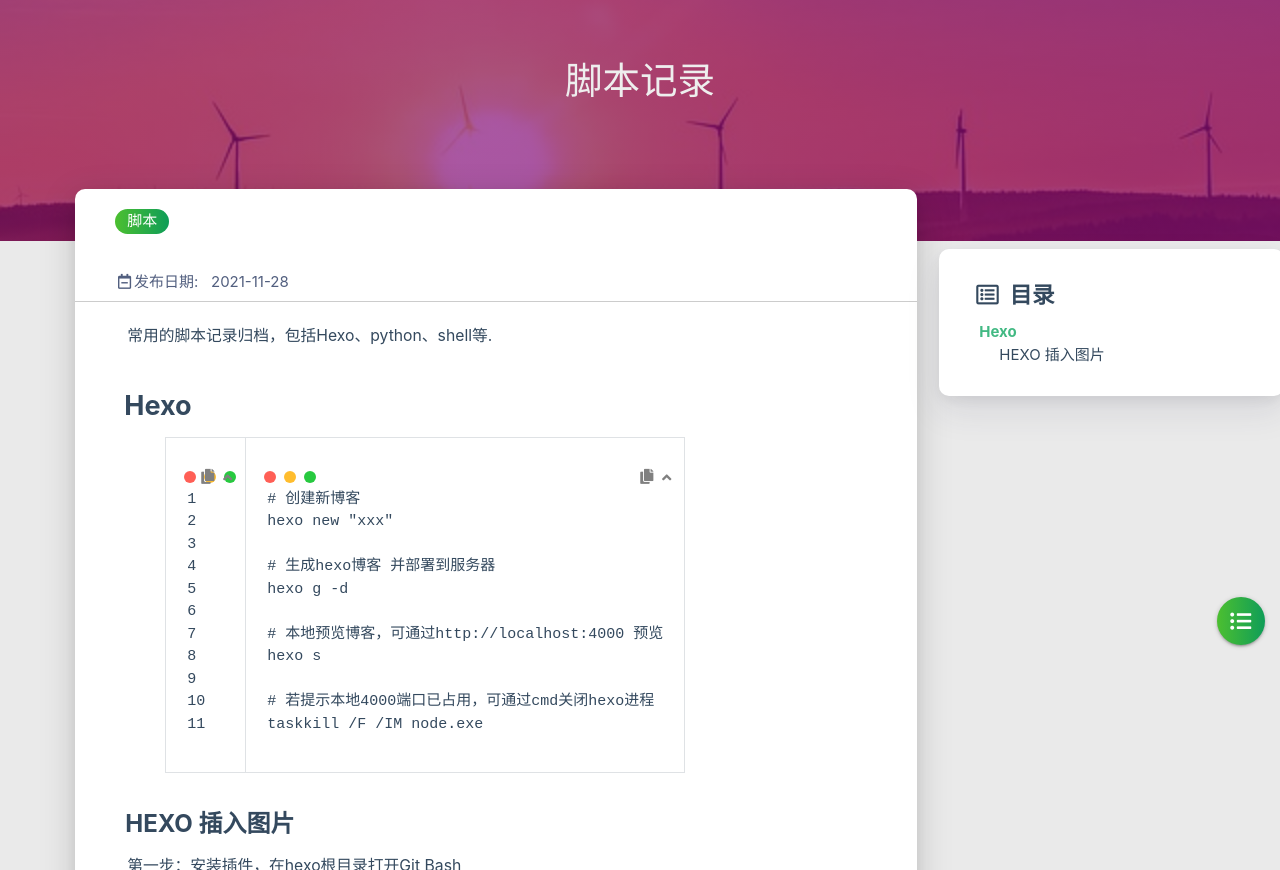
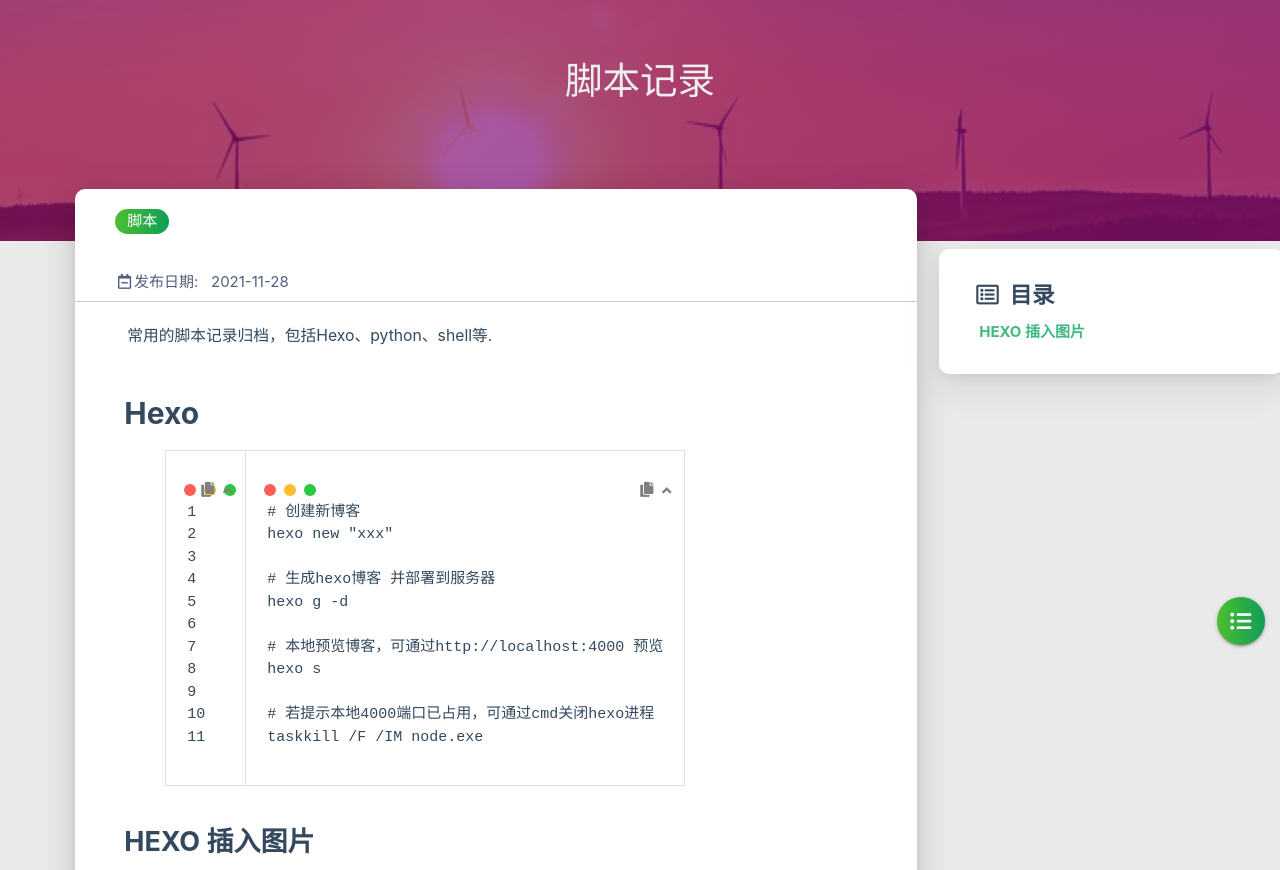
Before and after one commit to zzy666-hw/zzy666-hw.github.io, a plain HTML site: page 2021/11/28/new-poster-name/index.html in a window 1280 px wide. Shown: the part 79-949 px from the top of the page. Drawn offline with Linux system fonts and the light colour scheme; some packages are replaced by stand-ins of ours; no server answers; a script that the page names is missing.

Commit message:
Site updated: 2021-11-29 00:04:02

```diff
--- a/2021/11/28/new-poster-name/index.html
+++ b/2021/11/28/new-poster-name/index.html
@@ -359,9 +359,9 @@
         <div class="card-content article-card-content">
             <div id="articleContent">
                 <p>常用的脚本记录归档，包括Hexo、python、shell等.</p>
-<h2 id="Hexo"><a href="#Hexo" class="headerlink" title="Hexo"></a>Hexo</h2><figure class="highlight bash"><table><tr><td class="gutter"><pre><span class="line">1</span><br><span class="line">2</span><br><span class="line">3</span><br><span class="line">4</span><br><span class="line">5</span><br><span class="line">6</span><br><span class="line">7</span><br><span class="line">8</span><br><span class="line">9</span><br><span class="line">10</span><br><span class="line">11</span><br></pre></td><td class="code"><pre><span class="line"><span class="comment"># 创建新博客</span></span><br><span class="line">hexo new <span class="string">&quot;xxx&quot;</span></span><br><span class="line"></span><br><span class="line"><span class="comment"># 生成hexo博客 并部署到服务器</span></span><br><span class="line">hexo g -d</span><br><span class="line"></span><br><span class="line"><span class="comment"># 本地预览博客，可通过http://localhost:4000 预览</span></span><br><span class="line">hexo s</span><br><span class="line"></span><br><span class="line"><span class="comment"># 若提示本地4000端口已占用，可通过cmd关闭hexo进程</span></span><br><span class="line">taskkill /F /IM node.exe</span><br></pre></td></tr></table></figure>
+<h1 id="Hexo"><a href="#Hexo" class="headerlink" title="Hexo"></a>Hexo</h1><figure class="highlight bash"><table><tr><td class="gutter"><pre><span class="line">1</span><br><span class="line">2</span><br><span class="line">3</span><br><span class="line">4</span><br><span class="line">5</span><br><span class="line">6</span><br><span class="line">7</span><br><span class="line">8</span><br><span class="line">9</span><br><span class="line">10</span><br><span class="line">11</span><br></pre></td><td class="code"><pre><span class="line"><span class="comment"># 创建新博客</span></span><br><span class="line">hexo new <span class="string">&quot;xxx&quot;</span></span><br><span class="line"></span><br><span class="line"><span class="comment"># 生成hexo博客 并部署到服务器</span></span><br><span class="line">hexo g -d</span><br><span class="line"></span><br><span class="line"><span class="comment"># 本地预览博客，可通过http://localhost:4000 预览</span></span><br><span class="line">hexo s</span><br><span class="line"></span><br><span class="line"><span class="comment"># 若提示本地4000端口已占用，可通过cmd关闭hexo进程</span></span><br><span class="line">taskkill /F /IM node.exe</span><br></pre></td></tr></table></figure>
 
-<h3 id="HEXO-插入图片"><a href="#HEXO-插入图片" class="headerlink" title="HEXO 插入图片"></a>HEXO 插入图片</h3><p>第一步：安装插件，在hexo根目录打开Git Bash</p>
+<h2 id="HEXO-插入图片"><a href="#HEXO-插入图片" class="headerlink" title="HEXO 插入图片"></a>HEXO 插入图片</h2><p>第一步：安装插件，在hexo根目录打开Git Bash</p>
 <figure class="highlight bash"><table><tr><td class="gutter"><pre><span class="line">1</span><br></pre></td><td class="code"><pre><span class="line">npm install hexo-asset-image --save</span><br></pre></td></tr></table></figure>
 
 <p>第二步：打开hexo配置文件_config.yml，找到post_asset_folder，修改为true</p>
```
